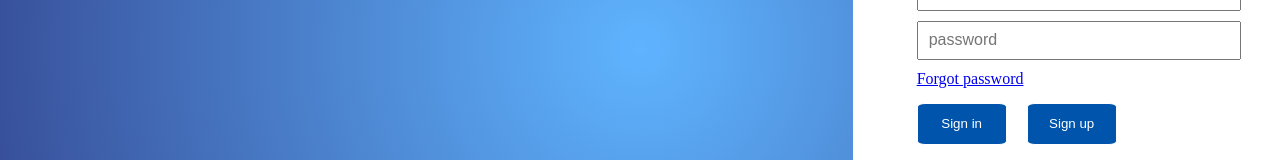
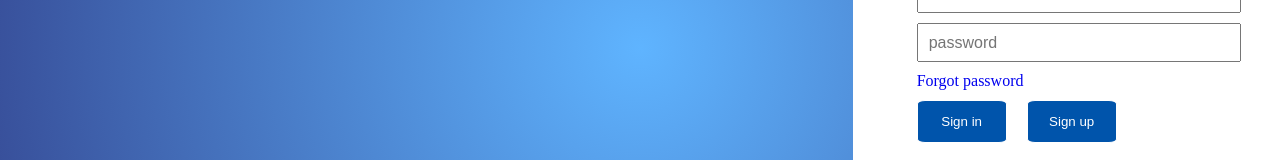
Before and after one commit to Timuriagudin/ToDo-app, a React (Create React App) app: page / in a window 1280 px wide. Shown: the part 352-512 px from the top of the page. Built offline with nearby package versions, Linux system fonts and the light colour scheme.

Commit message:
fixed margin in sign in form

```diff
--- a/src/components/HomePage.css
+++ b/src/components/HomePage.css
@@ -61,7 +61,10 @@
 }
 
 .forgot-password {
-  margin-bottom: 15px;
+  margin-bottom: 10px;
+}
+
+.forgot-password a {
   text-decoration: none;
 }
 
```
